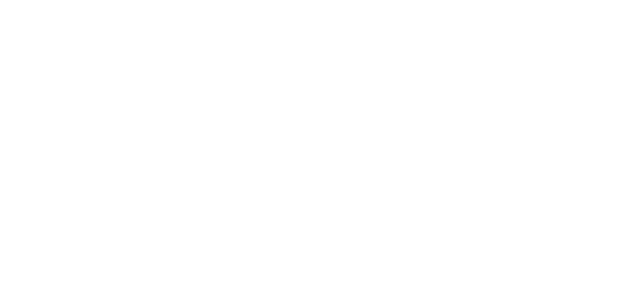
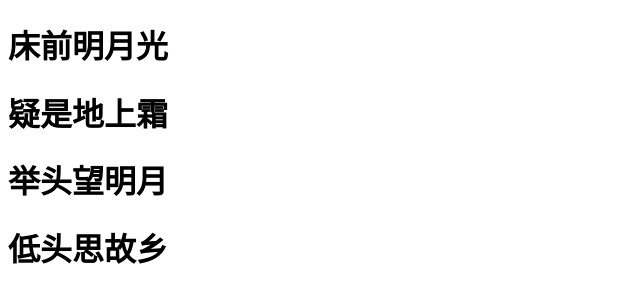
Before and after one commit to Lambert520/demo, a plain HTML site: page index.html in a window 1280 px wide. Shown: the whole page, without its empty margins (0-640 px from the left). Drawn offline with Linux system fonts and the light colour scheme.

Commit message:
添加了《静夜思》

```diff
--- a/index.html
+++ b/index.html
@@ -7,6 +7,9 @@
     <title>第一个页面</title>
 </head>
 <body>
-
+    <h1>床前明月光</h1>
+    <h1>疑是地上霜</h1>
+    <h1>举头望明月</h1>
+    <h1>低头思故乡</h1>
 </body>
 </html>
```
